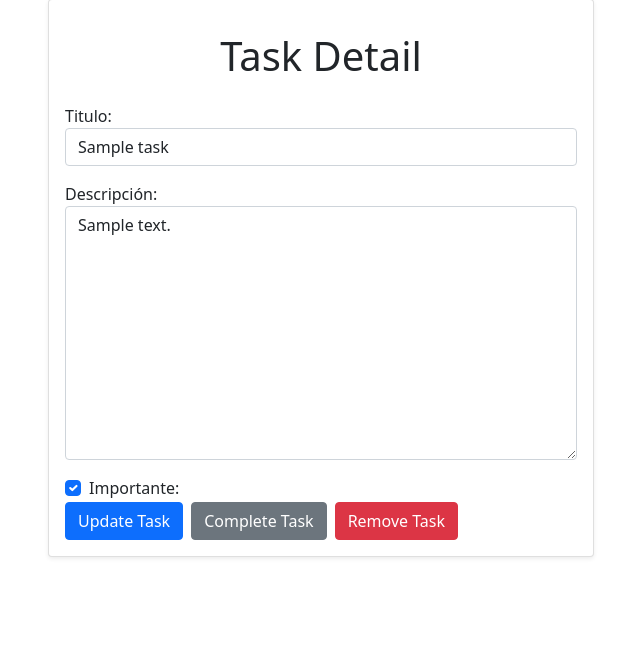
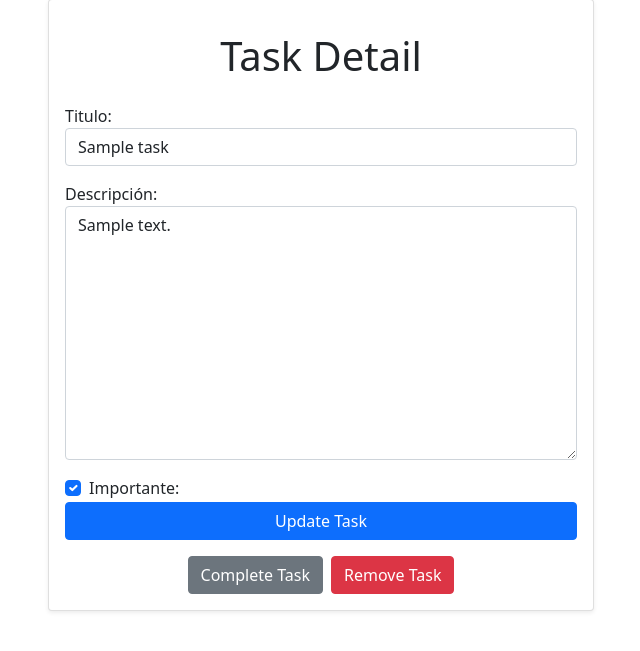
Before and after one commit to osalmeron2024/djangocrud, a Django app: page /tasks/1/ in a window 1280 px wide. Shown: the part 97-748 px from the top of the page, without its empty margins (319-959 px from the left). Run offline with Django 5.2, Linux system fonts and the light colour scheme; a user stored in the database is signed in; tables that the repository leaves empty hold one stand-in row (values such as "Sample post").

Commit message:
Snapshot04

```diff
--- a/tasks/templates/tasks/task_detail.html
+++ b/tasks/templates/tasks/task_detail.html
@@ -12,10 +12,10 @@
         <section class="col-lg-6 col-md-8 col-sm-12">
           <div class="card shadow-sm">
             <div class="card-body">
-              <h1 class="card-title text-center card-title text-center py-3">
-                Task Detail
-              </h1>
-              <form method="post">
+              <h1 class="card-title text-center py-3">Task Detail</h1>
+
+              <!-- Formulario Update Task -->
+              <form method="post" class="mb-3">
                 {% csrf_token %} {% for field in form %}
                 <div
                   class="{% if field.name == 'important' %}form-check{% else %}mb-3{% endif %}"
@@ -23,16 +23,20 @@
                   {{ field.label_tag }}{{ field }}
                 </div>
                 {% endfor %}
-                <div class="d-grid gap-2 d-md-flex">
-                  <button class="btn btn-primary">Update Task</button>
+                <button class="btn btn-primary w-100">Update Task</button>
+              </form>
 
+              <!-- Contenedor horizontal para los otros dos formularios -->
+              <div
+                class="d-flex flex-column flex-md-row gap-2 justify-content-center"
+              >
                 {% if filter_task %}
                 <form
                   action="{% url 'complete_task' filter_task.id %}"
                   method="post"
                 >
                   {% csrf_token %}
-                    <button class="btn btn-secondary">Complete Task</button>
+                  <button class="btn btn-secondary w-100">Complete Task</button>
                 </form>
                 {% else %}
                 <p>No hay tarea para completar.</p>
@@ -42,17 +46,17 @@
                   method="post"
                 >
                   {% csrf_token %}
-                    <button class="btn btn-danger">Remove Task</button>
+                  <button class="btn btn-danger w-100">Remove Task</button>
                 </form>
                 {% else %}
                 <p>No hay tarea para borrar.</p>
-                  {% endif %} {% endblock %}
+                {% endif %}
               </div>
-              </form>
             </div>
           </div>
         </section>
       </div>
     </main>
+    {% endblock %}
   </body>
 </html>
--- a/tasks/views.py
+++ b/tasks/views.py
@@ -19,6 +19,9 @@ from .formauth import RegistroForm
 from .signin import LoginForm
 from .taskform import TaskForm
 from .models import Task
+import logging
+
+logger = logging.getLogger(__name__)
 
 # pylint: disable=too-many-ancestors
 
@@ -158,9 +161,14 @@ def complete_task(request, id_task):
     try:
         # filter_task = get_object_or_404(Task, pk=id_task)
         filter_task = get_object_or_404(Task, pk=id_task, user=request.user)
+        logger.debug("👉 Método HTTP: %s", request.method)
         if request.method == 'POST':
+            logger.debug("👉 Antes de actualizar: %s",
+                         filter_task.datecompleted)
             filter_task.datecompleted = timezone.now()
             filter_task.save()
+            logger.debug("👉 Después de actualizar: %s",
+                         filter_task.datecompleted)
             return redirect('list_tasks')
     except Task.DoesNotExist:
         raise Http404(id_task)
```
Also changed, not shown: djangocrud/settings.py (+24 -0 lines). Lines whose indentation alone changed are shown as unchanged.
